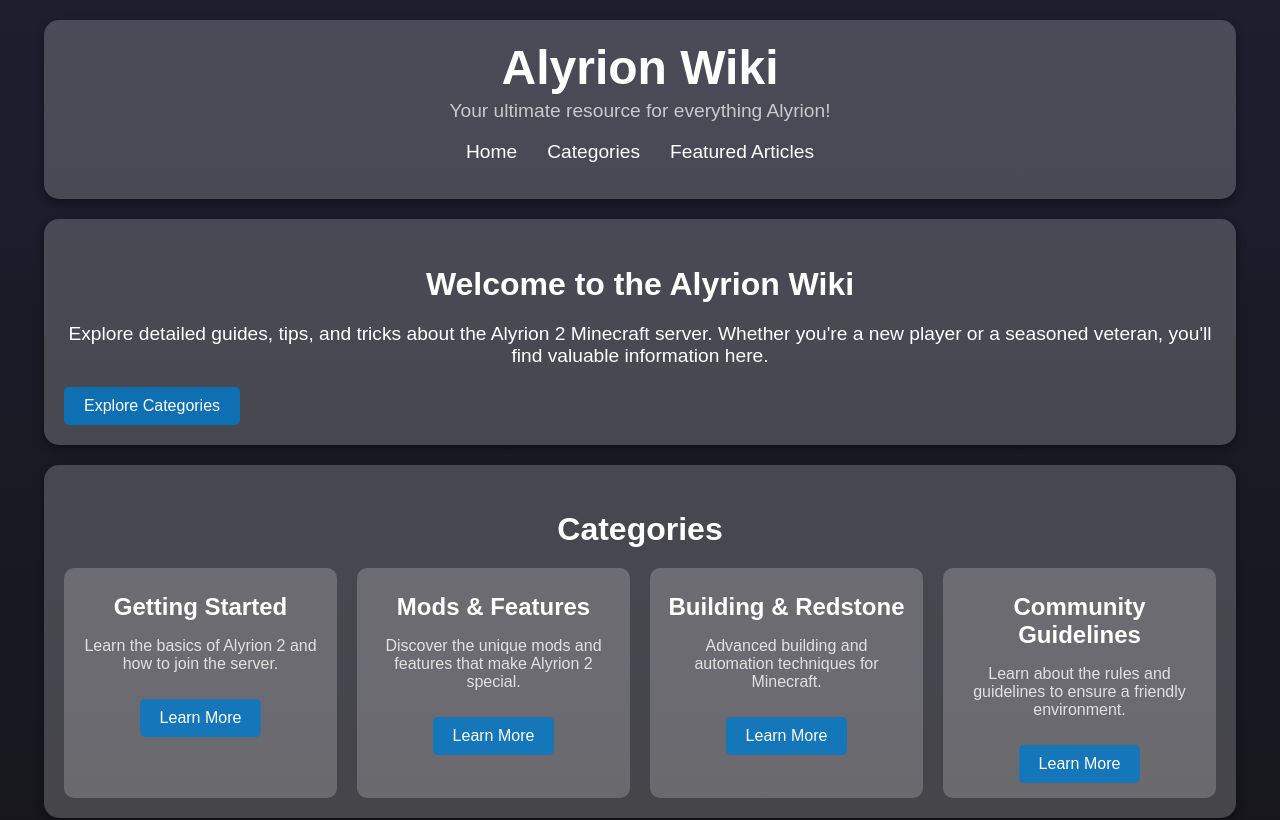
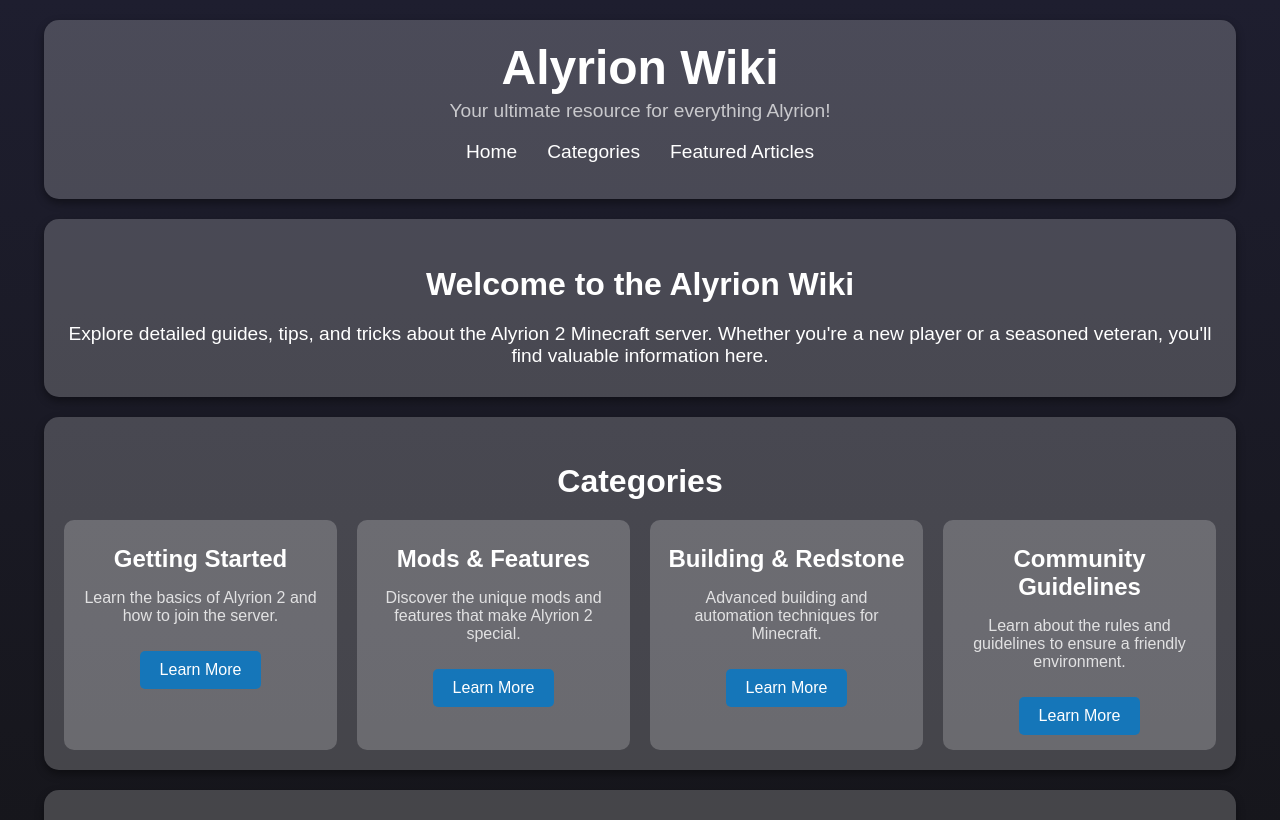
Before and after one commit to AxoIsAxo/alyrionmc, a plain HTML site: page wiki/wiki.html in a window 1280 px wide. Shown: the top 820 px of the page. Drawn offline with Linux system fonts and the light colour scheme.

Commit message:
Update wiki.html

```diff
--- a/wiki/wiki.html
+++ b/wiki/wiki.html
@@ -24,7 +24,6 @@
     <section id="main" class="transparent-box">
         <h2>Welcome to the Alyrion Wiki</h2>
         <p>Explore detailed guides, tips, and tricks about the Alyrion 2 Minecraft server. Whether you're a new player or a seasoned veteran, you'll find valuable information here.</p>
-        <a href="#categories" class="btn">Explore Categories</a>
     </section>
 
     <!-- Categories Section -->
```
